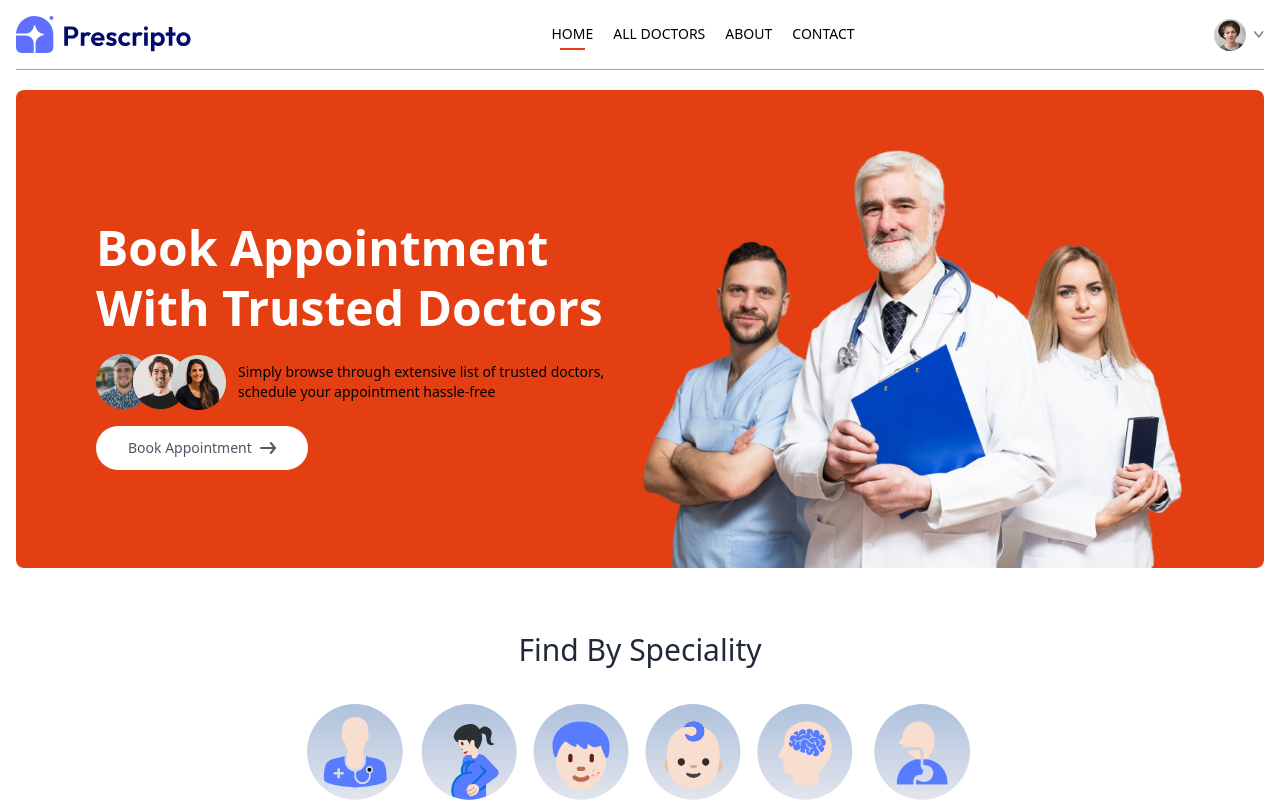
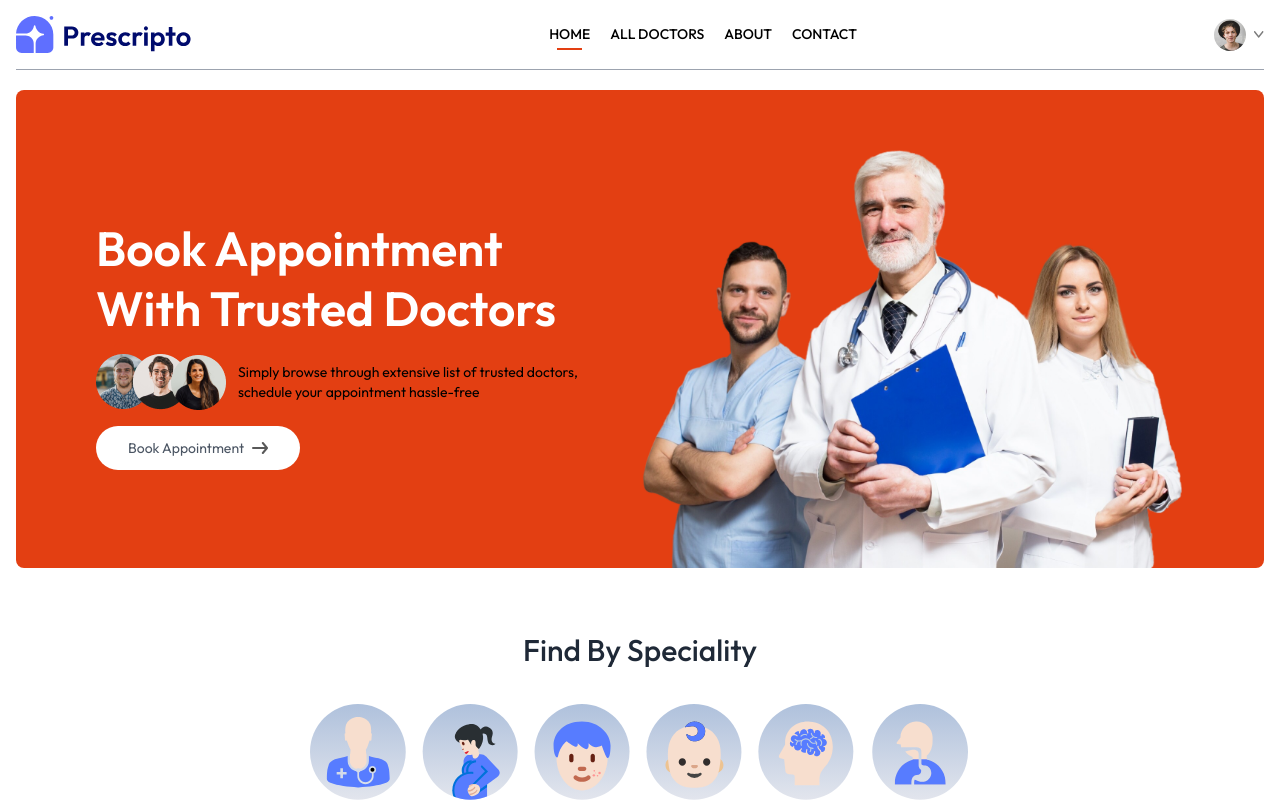
Before and after one commit to kadirisunday/teo, a React (Vite) app in the folder frontend/: page / in a window 1280 px wide. Shown: the top 802 px of the page. Built offline with nearby package versions, Linux system fonts and the light colour scheme.

Commit message:
Added the Outfit font family

```diff
--- a/frontend/src/index.css
+++ b/frontend/src/index.css
@@ -1,6 +1,11 @@
+@import url('https://fonts.googleapis.com/css2?family=Outfit:wght@100..900&display=swap');
 @tailwind base;
 @tailwind components;
 @tailwind utilities;
+
+*{
+    font-family: "Outfit", sans-serif;
+}
 
 .active hr{
     @apply block
```
